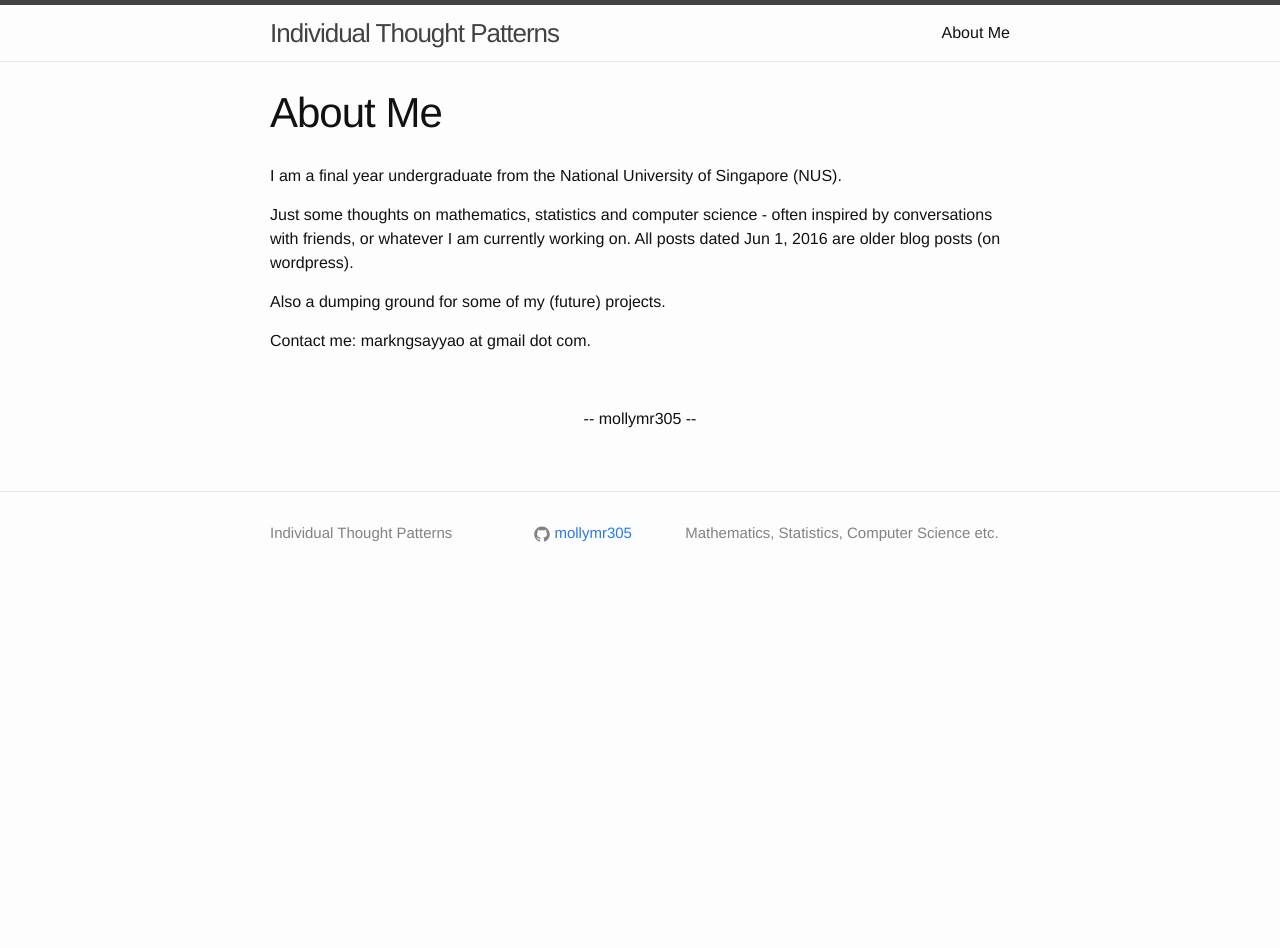
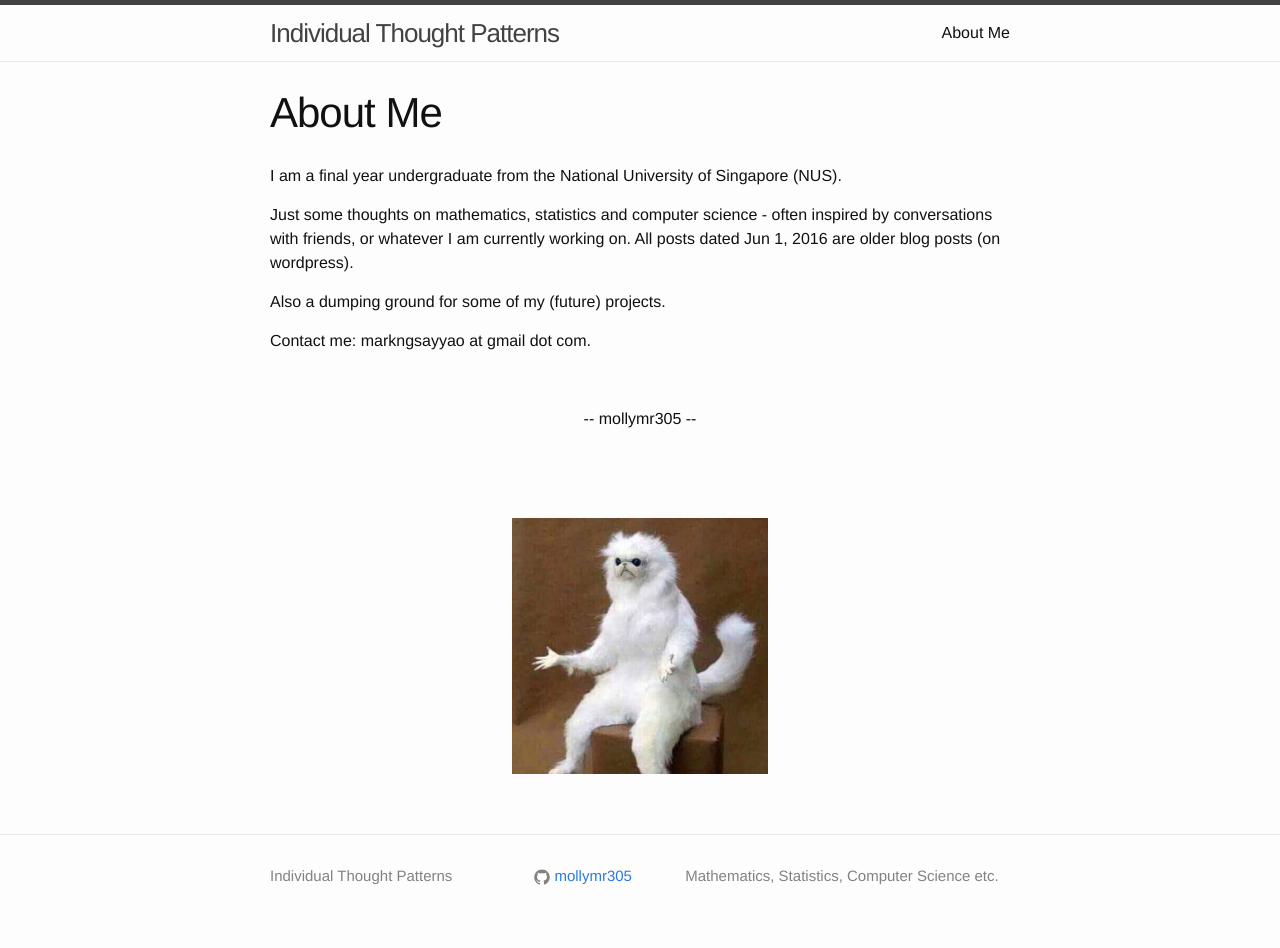
Before and after one commit to Wentong-DST/Wentong-DST.github.io, a Jekyll site: the page built from about.md, in a window 1280 px wide. Built offline with Jekyll 4.4.1, drawn with Linux system fonts in a browser that asks for light colours; before the commit the page ends 900 px from its top, so only the background shows below that.

Commit message:
added cat guardian meme

```diff
--- a/about.md
+++ b/about.md
@@ -13,6 +13,13 @@ Also a dumping ground for some of my (future) projects.
 Contact me: markngsayyao at gmail dot com.
 
 <br>
+
 <center>
 -- mollymr305 --
 </center>
+
+<br><br><br>
+
+<center>
+    <img src="/pictures/cat_guardian.jpg" height="256" width="256">
+</center>
```
Also changed, not shown: pictures/cat_guardian.jpg (renamed from pictures/cat.jpg).
